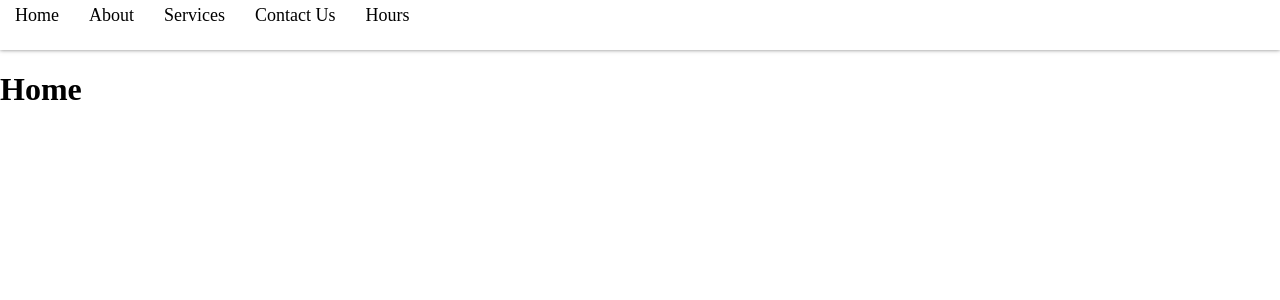
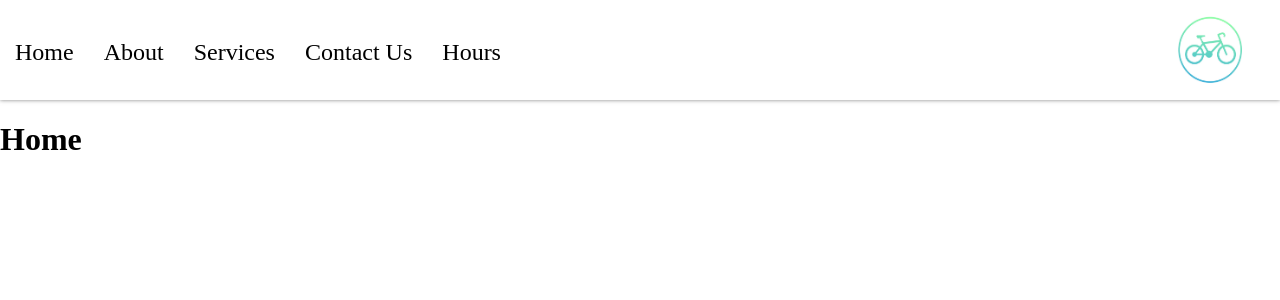
Before and after one commit to xebol/hjul-house, a React (Create React App) app: page / in a window 1280 px wide. Shown: the top 300 px of the page. Built offline with nearby package versions, Linux system fonts and the light colour scheme.

Commit message:
add logo to navbar

```diff
--- a/src/App.js
+++ b/src/App.js
@@ -16,7 +16,7 @@ function App() {
           <Route path="/" element={<Home />}></Route>
           <Route path="/about" element={<About />}></Route>
           <Route path="/services" element={<Services />}></Route>
-          <Route path="/contactus" element={<ContactUs />}></Route>
+          <Route path="/contact" element={<ContactUs />}></Route>
           <Route path="/hours" element={<Hours />}></Route>
         </Routes>
       </div>
--- a/src/components/Navbar.css
+++ b/src/components/Navbar.css
@@ -1,16 +1,35 @@
 .nav {
   background-color: #ffffff;
   box-shadow: 0 0 4px 0 rgba(0, 0, 0, 0.5);
-  padding-top: 0;
+  padding-top: px;
   margin-bottom: 3px;
-  height: 50px;
+  height: 100px;
   width: 100%;
-  font-size: 1.5rem;
+  font-size: 2rem;
+}
+
+.nav-links-container{
+  display: flex;
+  justify-content: space-between;
+  align-items: center;
 }
 
 .link {
   text-decoration: none;
   color: inherit;
   margin: 0 15px;
-  font-size: 18px;
+  font-size: 1.5rem;
 }
+
+.logo {
+  margin-left: auto;
+  padding-right: 10px;
+}
+
+.logo-image {
+  width: 90px;
+  height: 90px;
+  border-radius: 100%;
+  margin-left: auto;
+  padding-top: 10px;
+}
--- a/src/components/Navbar.js
+++ b/src/components/Navbar.js
@@ -1,17 +1,22 @@
 import "./Navbar.css";
-import { BrowserRouter as Router, Link, NavLink } from "react-router-dom";
+import { Link, NavLink } from "react-router-dom";
+import logo from "../images/Screenshot 2023-10-09 at 4.35.24 PM.png";
 
 function Navbar() {
   return (
     <div className="nav">
-      <div>
+      <div className="nav-links-container">
         <div className="nav-links">
           <Link to="/" as={NavLink} className="link">Home</Link>
           <Link to="/about" as={NavLink} className="link">About</Link>
           <Link to="/services" as={NavLink} className="link">Services</Link>
-          <Link to="/contactus" as={NavLink} className="link">Contact Us</Link>
+          <Link to="/contact" as={NavLink} className="link">Contact Us</Link>
           <Link to="/hours" as={NavLink} className="link">Hours</Link>
-
+        </div>
+        <div className="logo">
+          <Link to="/" as={NavLink} className="link">
+            <img src={logo} alt="logo" className="logo-image" />
+          </Link>
         </div>
       </div>
     </div>
```
Also changed, not shown: src/images/Screenshot 2023-10-09 at 4.35.24 PM.png (added), src/images/detailed-bike-logo-premium-quality_23-2148828806.jpg (added).
